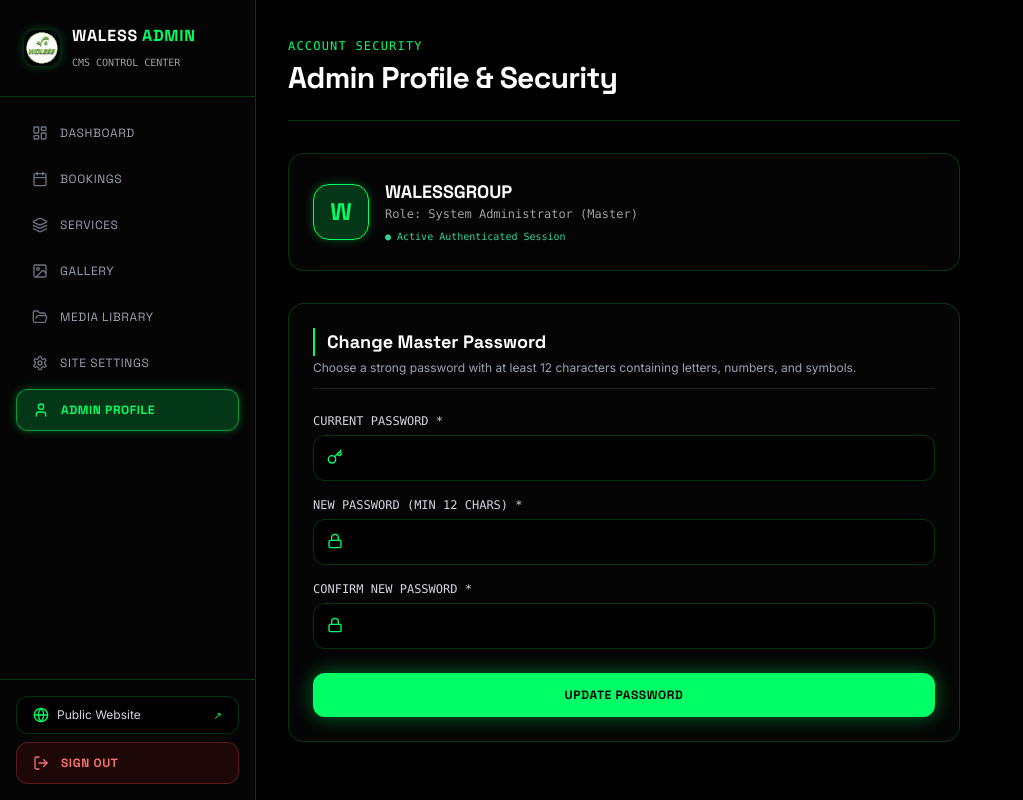
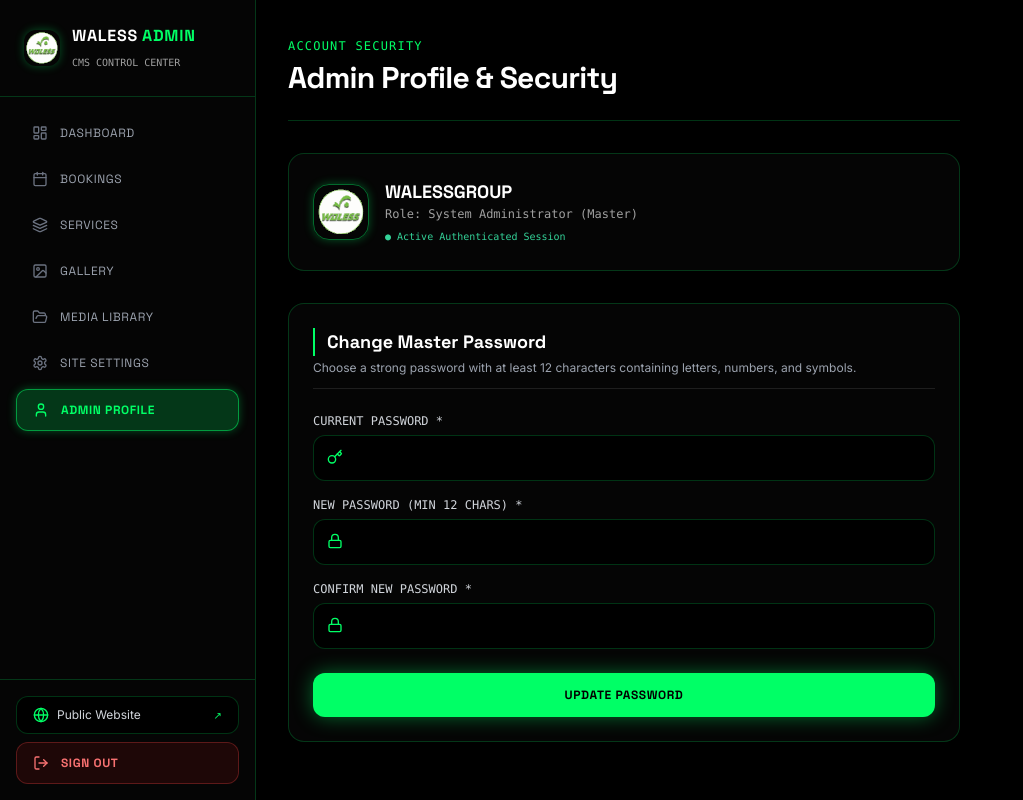
Before and after one commit to Adarsh1530/uae-carservice, a Next.js app: page /admin/profile in a window 1280 px wide. Shown: the whole page, without its empty margins (0-1023 px from the left). Built offline with nearby package versions, Linux system fonts and the light colour scheme.

Commit message:
Replace W avatar on Admin Profile page with official SVG brand logo

```diff
--- a/src/app/admin/profile/page.tsx
+++ b/src/app/admin/profile/page.tsx
@@ -1,6 +1,7 @@
 'use client';
 
 import React, { useState } from 'react';
+import Image from 'next/image';
 import { User, Lock, Key, ShieldCheck, CheckCircle2, Loader2 } from 'lucide-react';
 
 export default function AdminProfilePage() {
@@ -66,8 +67,8 @@ export default function AdminProfilePage() {
       </div>
 
       <div className="p-6 rounded-2xl bg-brand-surface border border-brand-border flex items-center gap-4">
-        <div className="w-14 h-14 rounded-2xl bg-brand-green/20 border border-brand-green flex items-center justify-center font-heading font-black text-brand-green text-2xl shadow-neon-sm">
-          W
+        <div className="relative w-14 h-14 rounded-2xl overflow-hidden shadow-neon-sm border border-brand-green/40">
+          <Image src="/icon.svg" alt="WALESS GROUP Logo" fill className="object-contain p-1" priority />
         </div>
         <div>
           <h2 className="font-heading font-bold text-white text-lg">WALESSGROUP</h2>
```
